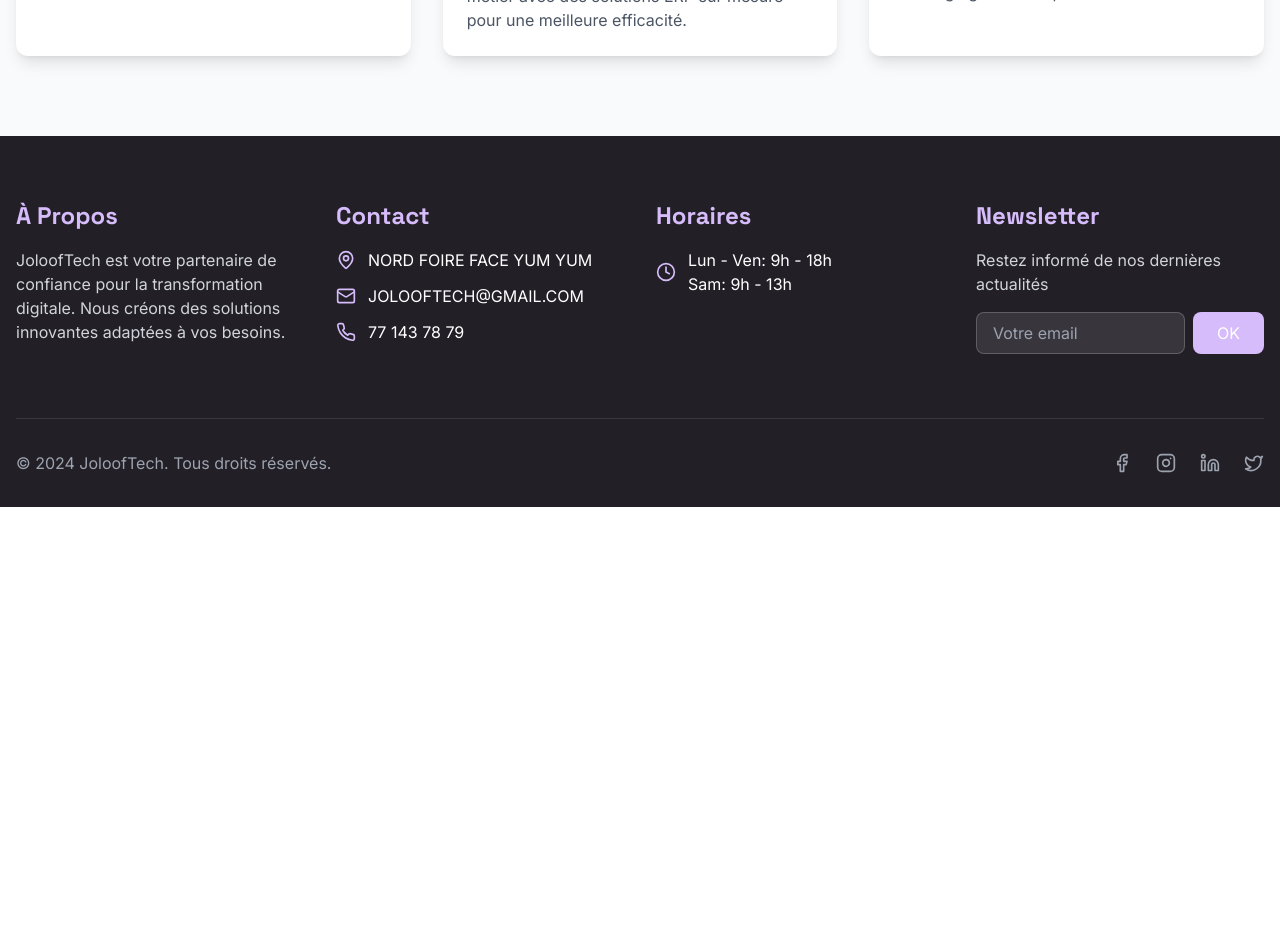
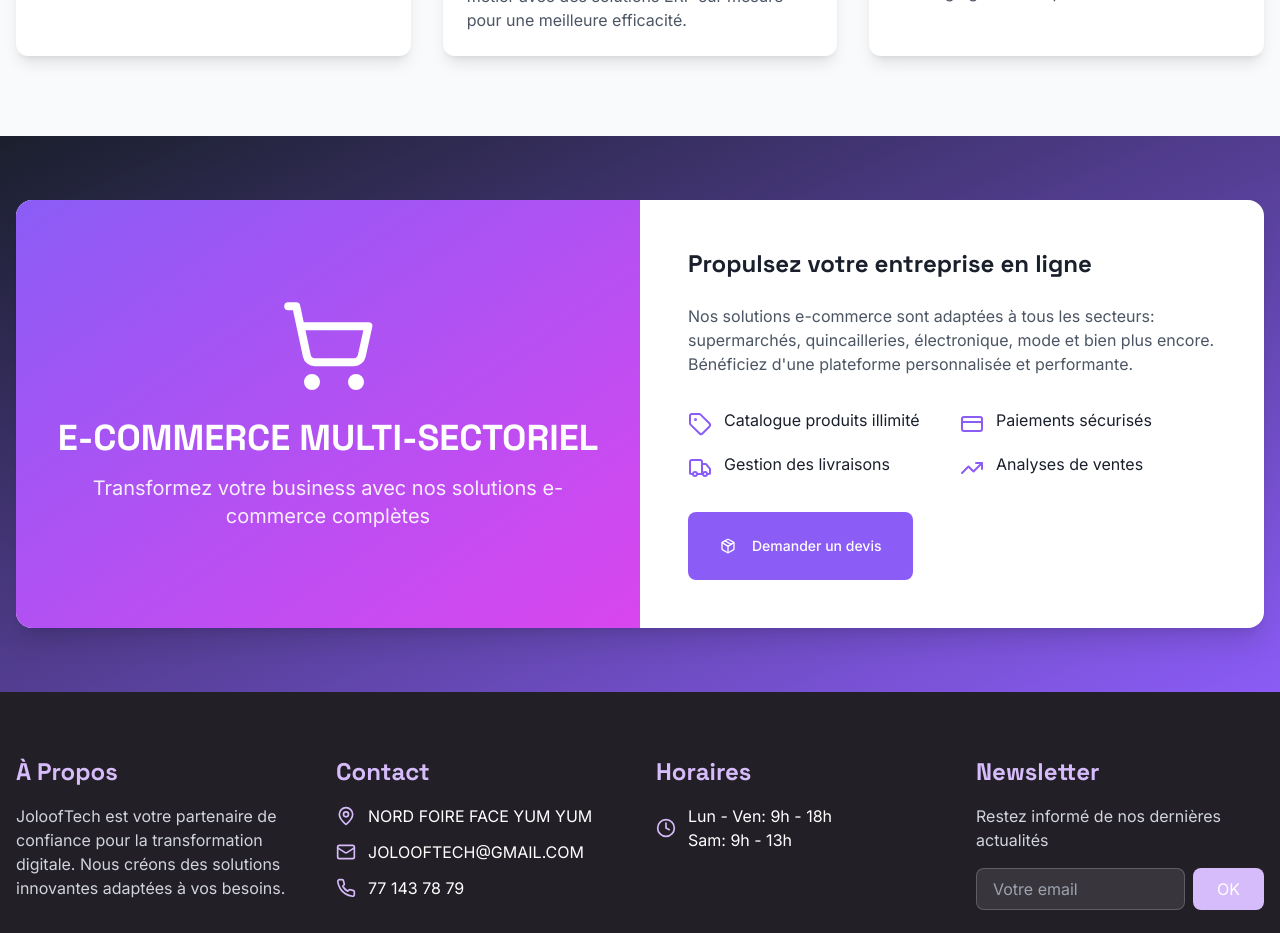
Before and after one commit to JOLOFTECH/joloftech, a React (Vite) app: page / in a window 1280 px wide. Shown: the part 1180-2113 px from the top of the page. Before the commit the page ends 1687 px from the top, so only its background shows below. Built offline with nearby package versions, Linux system fonts and the light colour scheme.

Commit message:
Add e-commerce advertisement
Create a promotional advertisement for the e-commerce sector.

```diff
--- /dev/null
+++ b/src/components/EcommerceAdvert.tsx
@@ -0,0 +1,70 @@
+
+import { ShoppingCart, Package, Tag, TrendingUp, CreditCard, Truck } from "lucide-react";
+import { motion } from "framer-motion";
+import { Button } from "@/components/ui/button";
+
+export const EcommerceAdvert = () => {
+  return (
+    <section className="py-16 bg-gradient-to-br from-jolof-purple to-jolof-accent">
+      <div className="container mx-auto px-4">
+        <div className="bg-white rounded-2xl shadow-xl overflow-hidden">
+          <div className="grid grid-cols-1 md:grid-cols-2">
+            {/* Image/Visual Side */}
+            <div className="bg-gradient-to-br from-[#8B5CF6] to-[#D946EF] p-8 flex items-center justify-center">
+              <motion.div
+                initial={{ scale: 0.8, opacity: 0 }}
+                animate={{ scale: 1, opacity: 1 }}
+                transition={{ duration: 0.5 }}
+                className="text-center"
+              >
+                <ShoppingCart className="w-24 h-24 text-white mx-auto mb-6" />
+                <h2 className="text-3xl md:text-4xl font-bold text-white mb-4">
+                  E-COMMERCE MULTI-SECTORIEL
+                </h2>
+                <p className="text-white/90 text-lg md:text-xl">
+                  Transformez votre business avec nos solutions e-commerce complètes
+                </p>
+              </motion.div>
+            </div>
+
+            {/* Content Side */}
+            <div className="p-8 md:p-12">
+              <h3 className="text-2xl font-bold text-jolof-purple mb-6">
+                Propulsez votre entreprise en ligne
+              </h3>
+              <p className="text-gray-600 mb-8">
+                Nos solutions e-commerce sont adaptées à tous les secteurs:
+                supermarchés, quincailleries, électronique, mode et bien plus encore.
+                Bénéficiez d'une plateforme personnalisée et performante.
+              </p>
+
+              <div className="grid grid-cols-2 gap-4 mb-8">
+                <div className="flex items-start gap-3">
+                  <Tag className="text-jolof-accent mt-1" />
+                  <span>Catalogue produits illimité</span>
+                </div>
+                <div className="flex items-start gap-3">
+                  <CreditCard className="text-jolof-accent mt-1" />
+                  <span>Paiements sécurisés</span>
+                </div>
+                <div className="flex items-start gap-3">
+                  <Truck className="text-jolof-accent mt-1" />
+                  <span>Gestion des livraisons</span>
+                </div>
+                <div className="flex items-start gap-3">
+                  <TrendingUp className="text-jolof-accent mt-1" />
+                  <span>Analyses de ventes</span>
+                </div>
+              </div>
+
+              <Button className="bg-jolof-accent hover:bg-jolof-accent/90 text-white px-8 py-6 h-auto rounded-lg">
+                <Package className="mr-2" />
+                <span>Demander un devis</span>
+              </Button>
+            </div>
+          </div>
+        </div>
+      </div>
+    </section>
+  );
+};
--- a/src/pages/Index.tsx
+++ b/src/pages/Index.tsx
@@ -1,5 +1,7 @@
+
 import { Hero } from "@/components/Hero";
 import { Services } from "@/components/Services";
+import { EcommerceAdvert } from "@/components/EcommerceAdvert";
 import { Contact } from "@/components/Contact";
 
 const Index = () => {
@@ -7,6 +9,7 @@ const Index = () => {
     <main className="min-h-screen">
       <Hero />
       <Services />
+      <EcommerceAdvert />
       <Contact />
     </main>
   );
```
